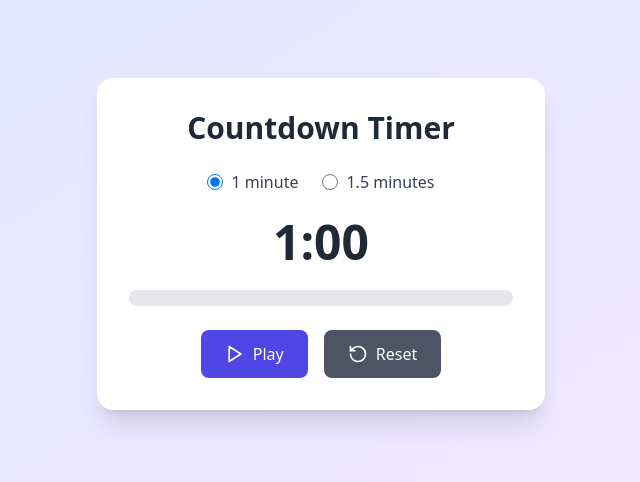
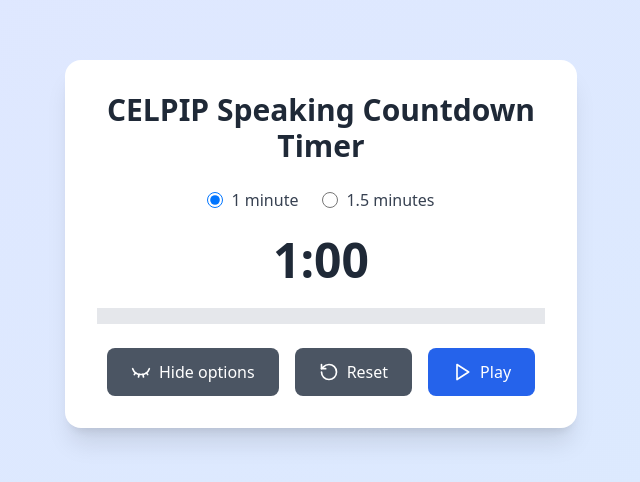
Before and after one commit to candidosales/celpip-countdown-timer, a React (Vite) app: page / in a window 1280 px wide. Shown: the part 156-638 px from the top of the page, without its empty margins (319-959 px from the left). Built offline with nearby package versions, Linux system fonts and the light colour scheme.

Commit message:
improved text

```diff
--- a/src/App.tsx
+++ b/src/App.tsx
@@ -1,10 +1,11 @@
 import React, { useState, useEffect } from 'react';
-import { Play, RotateCcw } from 'lucide-react';
+import { Play, RotateCcw, Eye, EyeClosed } from 'lucide-react';
 
 function App() {
 	const [duration, setDuration] = useState<60 | 90>(60);
 	const [timeLeft, setTimeLeft] = useState<number>(duration);
 	const [isRunning, setIsRunning] = useState(false);
+	const [hideOptions, setHideOptions] = useState(false);
 	const progress = ((duration - timeLeft) / duration) * 100;
 
 	useEffect(() => {
@@ -30,6 +31,10 @@ function App() {
 		setTimeLeft(duration);
 	};
 
+	const toggleHideOptions = () => {
+		setHideOptions(!hideOptions);
+	};
+
 	const formatTime = (seconds: number) => {
 		const mins = Math.floor(seconds / 60);
 		const secs = seconds % 60;
@@ -37,19 +42,20 @@ function App() {
 	};
 
 	return (
-    <div className="min-h-screen bg-gradient-to-br from-indigo-100 to-purple-100 flex items-center justify-center p-4">
-      <div className="bg-white rounded-2xl shadow-xl p-8 w-full max-w-md">
+		<div className="min-h-screen bg-gradient-to-br from-indigo-100 to-blue-100 flex items-center justify-center p-4">
+			<div className="bg-white rounded-2xl shadow-xl p-8 w-full max-w-lg">
 				<h1 className="text-3xl font-bold text-gray-800 mb-6 text-center">
-          Countdown Timer
+					CELPIP Speaking Countdown Timer
 				</h1>
 
 				<div className="space-y-6">
 					{/* Duration Selection */}
+					{!hideOptions && (
 						<div className="flex justify-center gap-6">
 							<label className="flex items-center cursor-pointer">
 								<input
 									type="radio"
-                className="w-4 h-4 text-indigo-600 border-gray-300 focus:ring-indigo-500"
+									className="w-4 h-4 text-blue-600 border-gray-300 focus:ring-indigo-500"
 									checked={duration === 60}
 									onChange={() => {
 										setDuration(60);
@@ -62,7 +68,7 @@ function App() {
 							<label className="flex items-center cursor-pointer">
 								<input
 									type="radio"
-                className="w-4 h-4 text-indigo-600 border-gray-300 focus:ring-indigo-500"
+									className="w-4 h-4 text-blue-600 border-gray-300 focus:ring-indigo-500"
 									checked={duration === 90}
 									onChange={() => {
 										setDuration(90);
@@ -73,29 +79,34 @@ function App() {
 								<span className="ml-2 text-gray-700">1.5 minutes</span>
 							</label>
 						</div>
+					)}
+
 
 					{/* Timer Display */}
-          <div className="text-5xl font-bold text-center text-gray-800">
+					{!hideOptions && (<div className="text-5xl font-bold text-center text-gray-800">
 						{formatTime(timeLeft)}
-          </div>
+					</div>)}
 
 					{/* Progress Bar */}
-          <div className="h-4 bg-gray-200 rounded-full overflow-hidden">
+					<div className="h-4 bg-gray-200 rounded-none overflow-hidden">
 						<div
-              className="h-full bg-gradient-to-r from-indigo-500 to-purple-500 transition-all duration-1000 ease-linear"
-              style={{ width: `${progress}%` }}
+							className="h-full bg-gradient-to-r from-indigo-500 to-purple-500 transition-all duration-300 ease-linear"
+							style={{ width: `${progress}%`, background: "#04c9fa" }}
 						/>
 					</div>
 
 					{/* Controls */}
 					<div className="flex justify-center gap-4">
+
+
 						<button
-              onClick={handlePlay}
-              disabled={isRunning || timeLeft === 0}
-              className="flex items-center gap-2 px-6 py-3 bg-indigo-600 text-white rounded-lg hover:bg-indigo-700 disabled:opacity-50 disabled:cursor-not-allowed transition-colors"
+							onClick={toggleHideOptions}
+							className="flex items-center gap-2 px-6 py-3 bg-gray-600 text-white rounded-lg hover:bg-gray-700 transition-colors"
 						>
-              <Play size={20} />
-              <span>Play</span>
+							{hideOptions ? <Eye size={20} /> : <EyeClosed size={20} />}
+							<span>
+								{hideOptions ? 'Show' : 'Hide'} options
+							</span>
 						</button>
 						<button
 							onClick={handleReset}
@@ -103,6 +114,14 @@ function App() {
 						>
 							<RotateCcw size={20} />
 							<span>Reset</span>
+						</button>
+						<button
+							onClick={handlePlay}
+							disabled={isRunning || timeLeft === 0}
+							className="flex items-center gap-2 px-6 py-3 bg-blue-600 text-white rounded-lg hover:bg-blue-700 disabled:opacity-50 disabled:cursor-not-allowed transition-colors"
+						>
+							<Play size={20} />
+							<span>Play</span>
 						</button>
 					</div>
 				</div>
```
Also changed, not shown: package.json (+14 -14 lines), 1 other file (tests, documents, lock files or other folders). Lines whose indentation alone changed are shown as unchanged.
